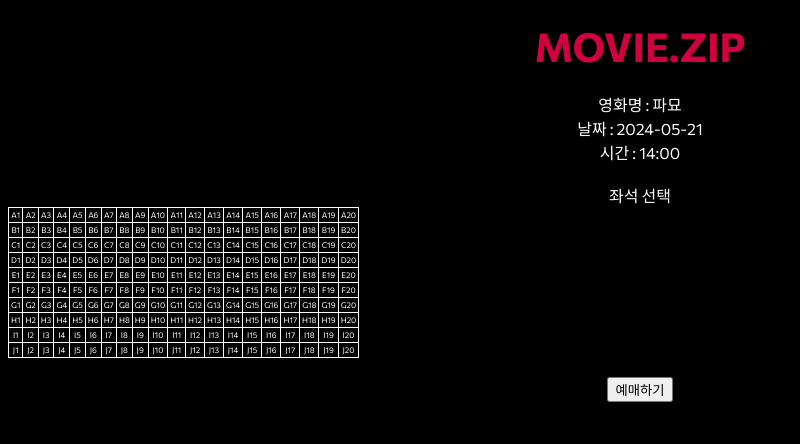
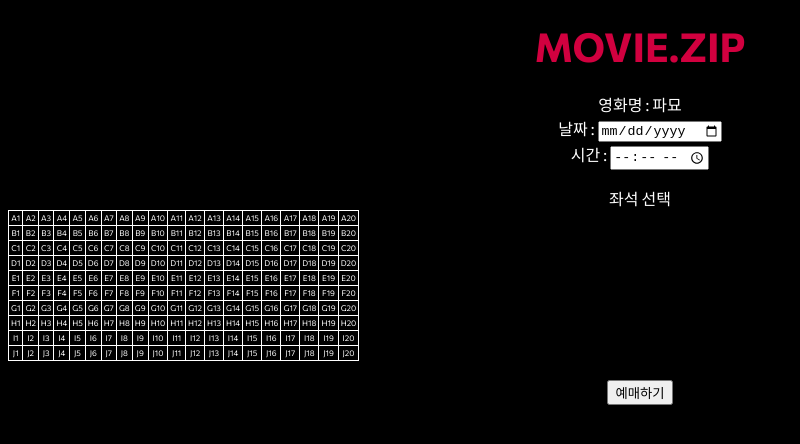
Before and after one commit to Munhak-Zip/Munhak.Zip_Front, a React (Create React App) app: page /reserve in a window 1280 px wide. Shown: the top 444 px of the page, without its empty margins (0-800 px from the left). Built offline with nearby package versions, Linux system fonts and the light colour scheme.

Commit message:
[add] : input date, time #29

```diff
--- a/src/views/movie/Reserve.js
+++ b/src/views/movie/Reserve.js
@@ -4,7 +4,8 @@ import '../../resources/css/Movie/Reserve.css';
 const Reserve = () => {
     const [mode, setMode] = useState('WELCOME');
     const [selectedSeat, setSelectedSeat] = useState(null);
-
+    const [date, setDate] = useState('');
+    const [time, setTime] = useState('');
     function Header(props) {
         return (
             <header>
@@ -15,16 +16,6 @@ const Reserve = () => {
                     }}>{props.title}</a>
                 </h1>
             </header>
-        );
-    }
-
-    function Information(props) {
-        return (
-            <div className={"content"}>
-                영화명 : {props.title} <br />
-                날짜 : {props.date} <br />
-                시간 : {props.time}
-            </div>
         );
     }
 
@@ -81,8 +72,10 @@ const Reserve = () => {
             <Header title={"MOVIE.ZIP"} onChangeMode={() => {
                 setMode('WELCOME');
             }}></Header>
-            <Information title={"파묘"} date={"2024-05-21"} time={"14:00"} /><br />
-            <Seat /><br/>
+            영화명 : 파묘 <br/>
+            날짜 : <input type="date" value={date} onChange={(e) => setDate(e.target.value)}/><br/>
+            시간 : <input type="time" value={time} onChange={(e) => setTime(e.target.value)}/><br/>
+            <p/><Seat/><br/>
             <button onClick={handleReservation}>예매하기</button>
         </div>
     );
```
